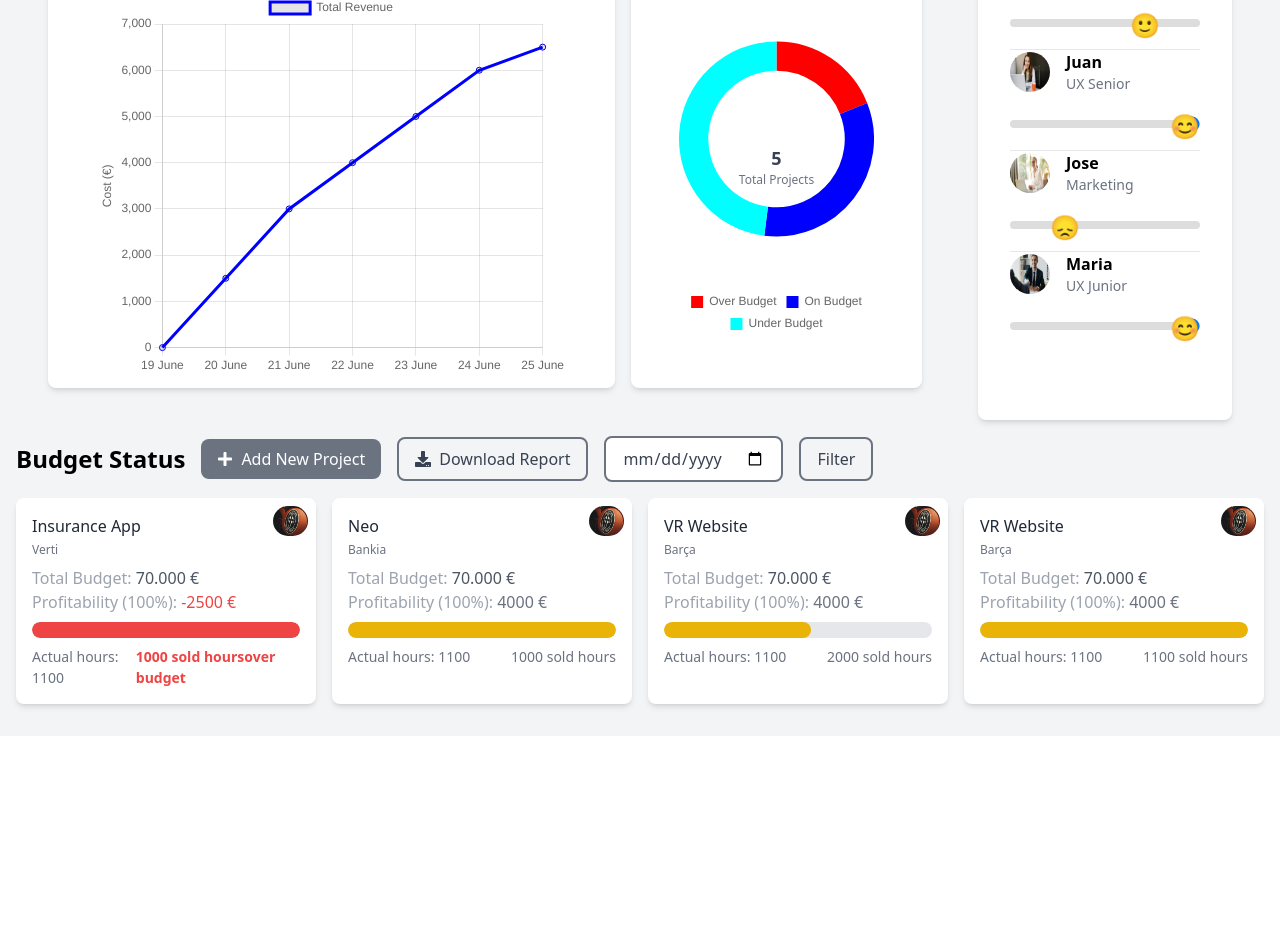
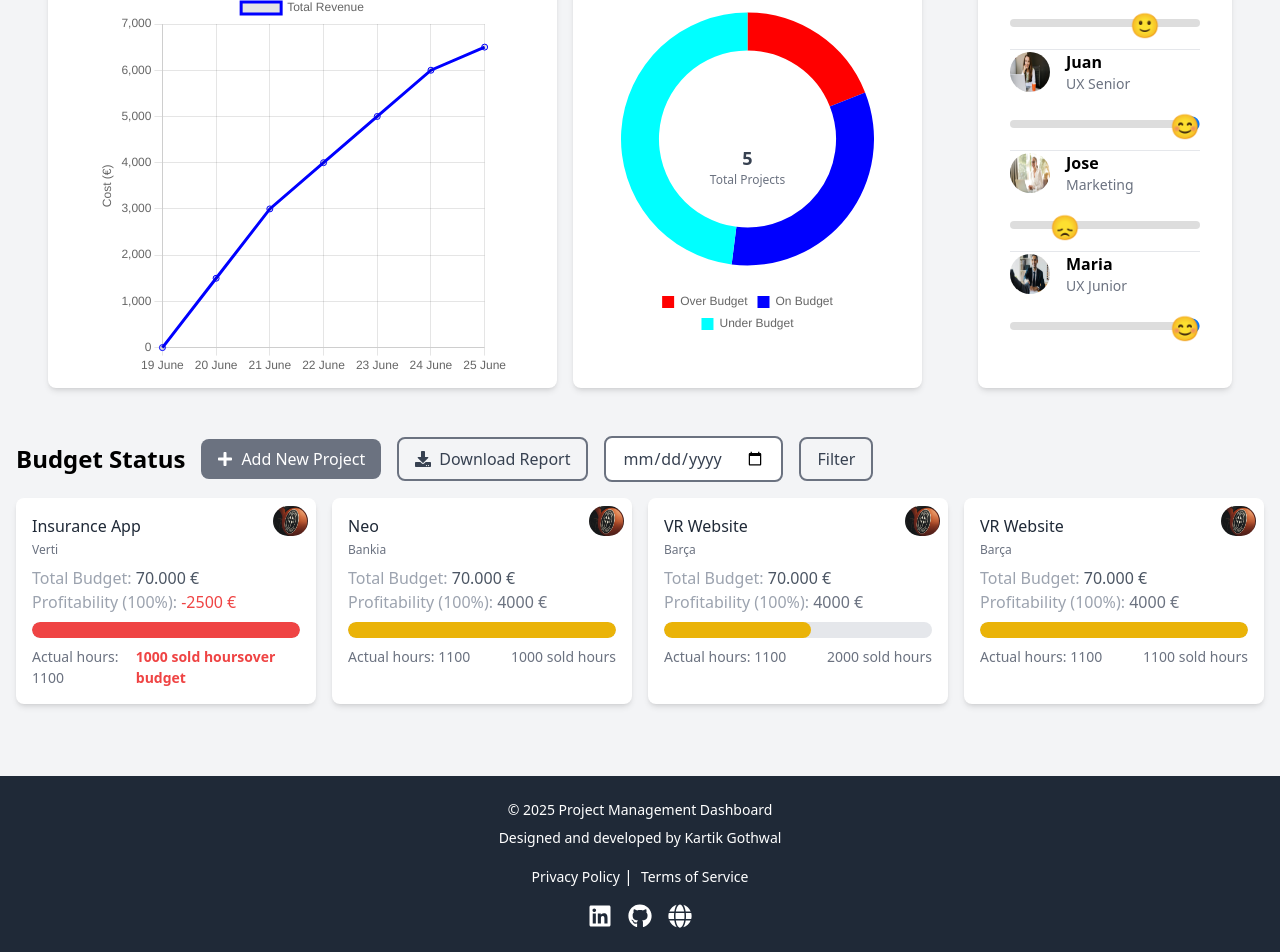
Before and after one commit to kartikgothwal/project-management-dashboard, a Next.js app: page / in a window 1280 px wide. Shown: the part 316-1268 px from the top of the page. Before the commit the page ends 1052 px from the top, so only its background shows below. Built offline with nearby package versions, Linux system fonts and the light colour scheme.

Commit message:
added the perper

```diff
--- a/app/page.tsx
+++ b/app/page.tsx
@@ -6,6 +6,7 @@ import GraphStats from "@/components/GraphStats";
 import TeamMood from "@/components/TeamMood";
 import Card from "@/components/Layout/Card";
 import ProjectDashboard from "@/components/ProjectDashboard";
+import Footer from "@/components/Layout/Footer";
 
 const AppLayout = () => {
   return (
@@ -17,12 +18,13 @@ const AppLayout = () => {
           <GraphStats />
         </div>
         <div className="lg:col-span-1 space-y-4">
-          <Card title="Team Mood" className="h-full">
+          <Card title="Team Mood" className="h-[95%]">
             <TeamMood />
           </Card>
         </div>
       </div>
       <ProjectDashboard />
+      <Footer />
     </div>
   );
 };
--- a/components/Budget.tsx
+++ b/components/Budget.tsx
@@ -25,8 +25,8 @@ const BudgetChart = () => {
     cutout: "70%",
     plugins: {
       legend: {
-        position: "bottom" as const,
-        align: "center" as const,
+        position: "bottom",
+        align: "center",
         labels: {
           boxWidth: 12,
           useBorderRadius: true,
@@ -35,6 +35,15 @@ const BudgetChart = () => {
       },
       tooltip: {
         enabled: true,
+      },
+      datalabels: {
+        display: true,
+        color: 'white',
+        font: {
+          size: 14,
+          weight: 'bold',
+        },
+        formatter: (value) => `${value}%`,
       },
     },
   };
--- a/components/GraphStats.tsx
+++ b/components/GraphStats.tsx
@@ -7,12 +7,12 @@ import Card from "./Layout/Card";
 const GraphStats = () => {
   return (
     <div className="flex flex-col lg:flex-row justify-between gap-4 mb-8">
-      <Card title="Total Revenue" className="lg:w-2/3 w-full h-[30rem] p-[3rem]">
+      <Card title="Total Revenue" className="lg:w-[60%] w-full h-[30rem] p-[3rem]">
         <div className="h-full">
           <TotalRevenueChart />
         </div>
       </Card>
-      <Card title="Budget" className="lg:w-1/3 w-full h-[30rem] p-[3rem] flex flex-col">
+      <Card title="Budget" className="lg:w-[40%] w-full h-[30rem] p-[3rem] flex flex-col">
         <div className="h-full">
           <BudgetChart />
         </div>
--- /dev/null
+++ b/components/Layout/Footer.tsx
@@ -0,0 +1,38 @@
+"use client";
+import React from "react";
+import { FaLinkedin, FaGithub, FaGlobe } from "react-icons/fa";
+
+const Footer = () => {
+  return (
+    <footer className="bg-gray-800 text-white py-6 mt-10">
+      <div className="container mx-auto text-center">
+        <p className="text-sm mb-2">
+          © {new Date().getFullYear()} Project Management Dashboard
+        </p>
+        <p className="text-sm mb-4">Designed and developed by Kartik Gothwal</p>
+        <div>
+          <a href="/privacy-policy" className="text-sm hover:underline">
+            Privacy Policy
+          </a>{" "}
+          |
+          <a href="/terms-of-service" className="text-sm hover:underline ml-2">
+            Terms of Service
+          </a>
+        </div>
+        <div className="flex justify-center items-center mt-4">
+          <a href="https://www.linkedin.com/in/kartikgothwal/" target="_blank" rel="noopener noreferrer" className="text-white mx-2">
+            <FaLinkedin className="text-2xl" />
+          </a>
+          <a href="https://github.com/kartikgothwal" target="_blank" rel="noopener noreferrer" className="text-white mx-2">
+            <FaGithub className="text-2xl" />
+          </a>
+          <a href="https://kartik-gothwal.vercel.app/" target="_blank" rel="noopener noreferrer" className="text-white mx-2">
+            <FaGlobe className="text-2xl" />
+          </a>
+        </div>
+      </div>
+    </footer>
+  );
+};
+
+export default Footer;
--- a/components/Navbar.tsx
+++ b/components/Navbar.tsx
@@ -1,4 +1,3 @@
-// components/Navbar.js
 import { ProfilePicture } from "@/asset";
 import Image from "next/image";
 import Link from "next/link";
@@ -10,19 +9,19 @@ const Navbar = () => {
     <nav className="bg-gray-900 text-white p-4 flex justify-between items-center px-3">
       <div className="text-2xl font-bold">HOURS</div>
       <div className="flex space-x-6">
-        <Link href="/dashboard" className="hover:text-gray-400">
+        <Link href="/dashboard" className="hover:text-gray-400 hover:underline">
           Dashboard
         </Link>
-        <Link href="/projects" className="hover:text-gray-400">
+        <Link href="/projects" className="hover:text-gray-400 hover:underline">
           Projects
         </Link>
-        <Link href="/team" className="hover:text-gray-400">
+        <Link href="/team" className="hover:text-gray-400 hover:underline">
           Team
         </Link>
-        <Link href="/clients" className="hover:text-gray-400">
+        <Link href="/clients" className="hover:text-gray-400 hover:underline">
           Clients
         </Link>
-        <Link href="/reports" className="hover:text-gray-400">
+        <Link href="/reports" className="hover:text-gray-400 hover:underline">
           Reports
         </Link>
       </div>
--- a/components/TeamMood.tsx
+++ b/components/TeamMood.tsx
@@ -31,7 +31,6 @@ const TeamMood = () => {
     <div className="bg-white  rounded-lg p-4 w-full">
       {teamMembers.map((member, index) => (
         <div key={index} className="border-b pb-4 last:border-none">
-          {/* Member Info */}
           <div className="flex items-center gap-4">
             <Image
               height={100}
@@ -46,9 +45,7 @@ const TeamMood = () => {
             </div>
           </div>
 
-          {/* Mood Selector */}
           <div className="relative w-full mt-4">
-            {/* Emoji Indicator */}
             <span
               className="absolute  transform text-2xl transition-all duration-300"
               style={{
@@ -59,7 +56,6 @@ const TeamMood = () => {
               {emojiMood[member.mood]}
             </span>
 
-            {/* Range Input */}
             <input
               type="range"
               min="0"
--- a/components/TotalRevenue.tsx
+++ b/components/TotalRevenue.tsx
@@ -12,7 +12,6 @@ import {
 } from 'chart.js';
 import { Line } from 'react-chartjs-2';
 
-// Register required components
 ChartJS.register(
   CategoryScale,
   LinearScale,
```
